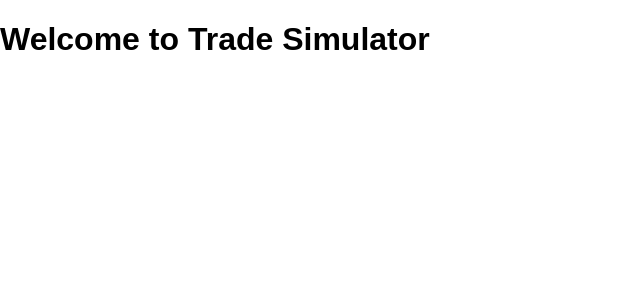
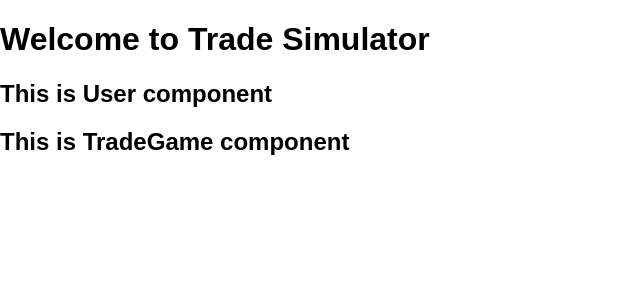
Before and after one commit to annaolsh/trader_frontend, a React (Create React App) app: page / in a window 1280 px wide. Shown: the top 300 px of the page, without its empty margins (0-640 px from the left). Built offline with nearby package versions, Linux system fonts and the light colour scheme.

Commit message:
created User and TradeGame components. Connected with container.

```diff
--- /dev/null
+++ b/src/components/TradeGame.js
@@ -0,0 +1,10 @@
+import React from 'react'
+
+export default (props) => {
+
+    return(
+      <h2>This is TradeGame component</h2>
+    )
+
+
+}
--- /dev/null
+++ b/src/components/User.js
@@ -0,0 +1,7 @@
+import React from 'react'
+
+export default (props) => {
+    return(
+      <h2>This is User component</h2>
+    )
+}
--- a/src/containers/TradeSimulatorContainer.js
+++ b/src/containers/TradeSimulatorContainer.js
@@ -1,10 +1,15 @@
 import React, { Component } from 'react';
+import User from '../components/User.js';
+import TradeGame from '../components/TradeGame.js';
 
 export default class TradeSimulatorContainer extends Component {
   render(){
     return(
       <div>
         <h1>Welcome to Trade Simulator</h1>
+        <User />
+        <TradeGame />
+
       </div>
     )
   }
```
